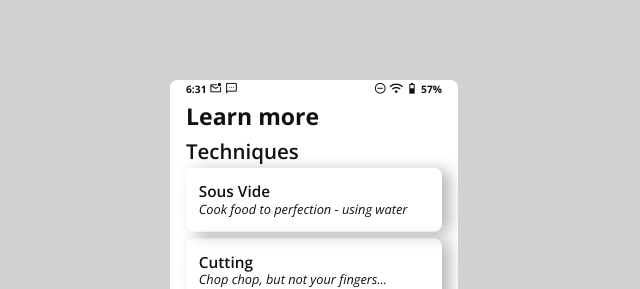
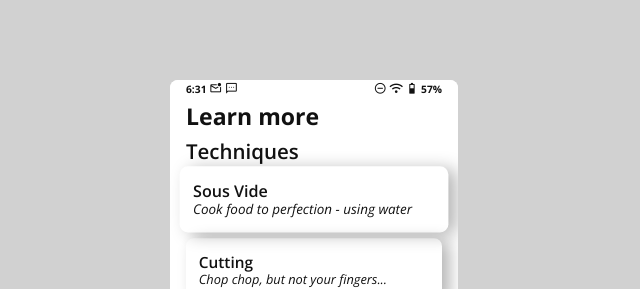
Before and after one commit to Hahkobeh/cooking-instructor, a React (Vite) app: page /learn in a window 1280 px wide. In both pictures the pointer is over the element 640 px from the left and 199 px from the top of the page. Shown: the top 289 px of the page, without its empty margins (326-966 px from the left). Built offline with nearby package versions, Linux system fonts and the light colour scheme.

Commit message:
Made learn screen cards grow a bit when hovered

```diff
--- a/src/pages/learn/learn.module.scss
+++ b/src/pages/learn/learn.module.scss
@@ -8,3 +8,7 @@
 	border-radius: 10px;
 	padding: 16px;
 }
+
+.card:hover {
+    transform: scale(1.05)
+}
```
